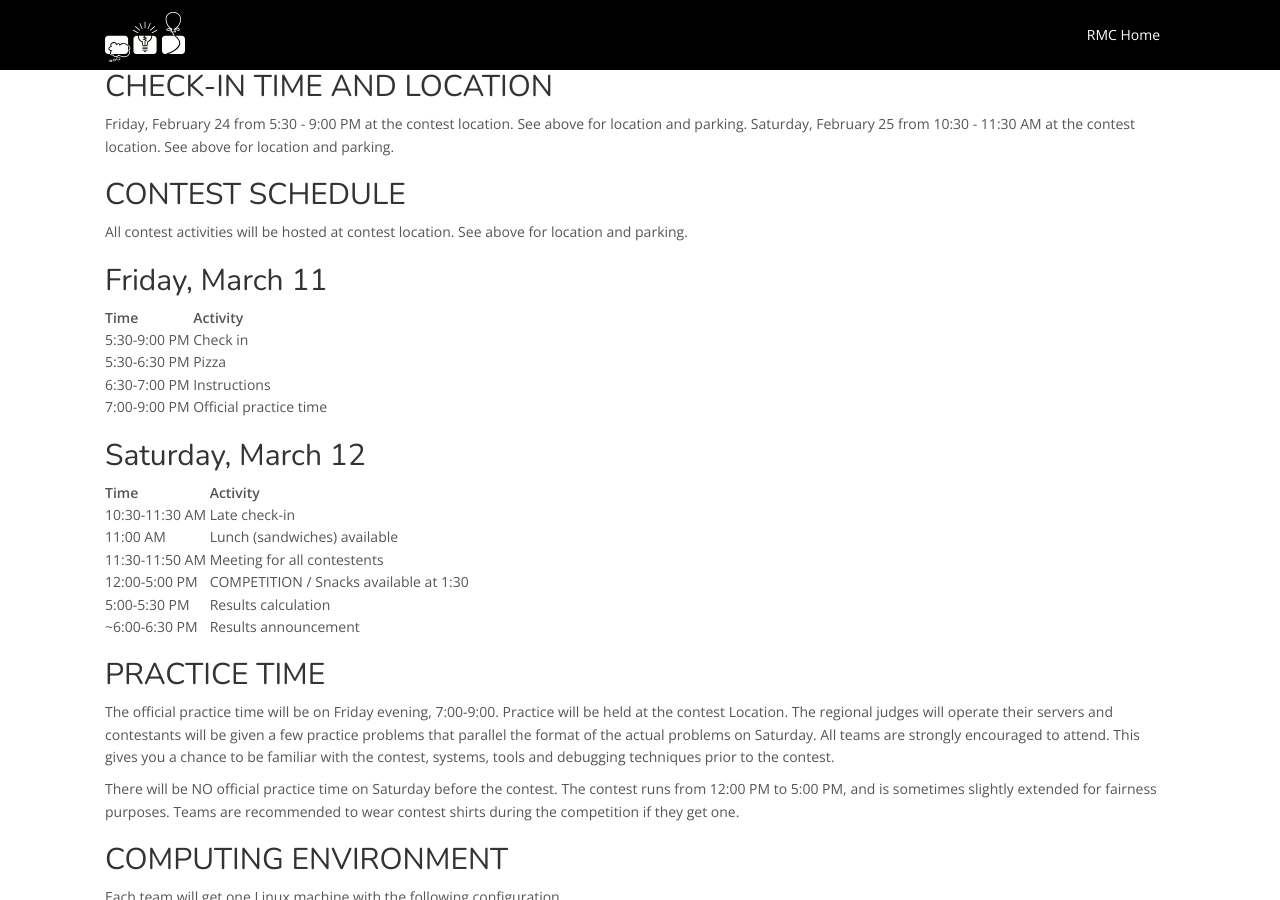
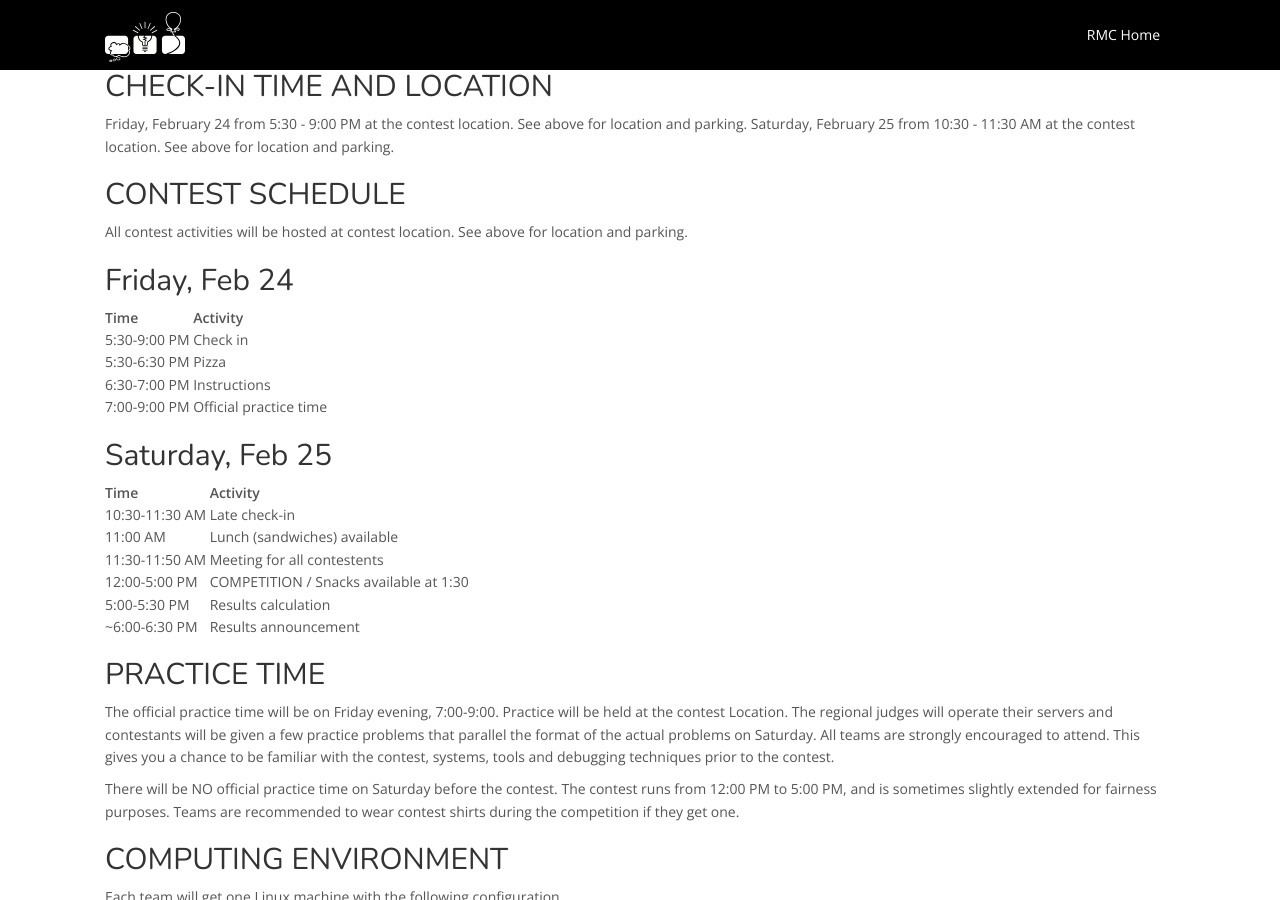
Before and after one commit to icpc/na-rocky-mountain-web, a Jekyll site: the page built from docs/mines/index.md, in a window 1280 px wide and 900 px high, scrolled down 487 px. Built offline with Jekyll 4.4.1, drawn with Linux system fonts in a browser that asks for light colours; nearby versions of some CDN libraries; our own code applies the rules of GitHub Pages for plain Markdown files.

Commit message:
fixed contest data on mines page

```diff
--- a/docs/mines/index.md
+++ b/docs/mines/index.md
@@ -28,7 +28,7 @@ Saturday, February 25 from 10:30 - 11:30 AM at the contest location. See above f
 
 All contest activities will be hosted at contest location. See above for location and parking.
 
-## Friday, March 11
+## Friday, Feb 24
 
 | Time         |     | Activity                |
 | ------------ | --- | ----------------------- |
@@ -37,7 +37,7 @@ All contest activities will be hosted at contest location. See above for locatio
 | 6:30-7:00 PM |     | Instructions            |
 | 7:00-9:00 PM |     | Official practice time  |
 
-## Saturday, March 12
+## Saturday, Feb 25
 
 | Time           |     | Activity                               |
 | -------------- | --- | -------------------------------------- |
```
